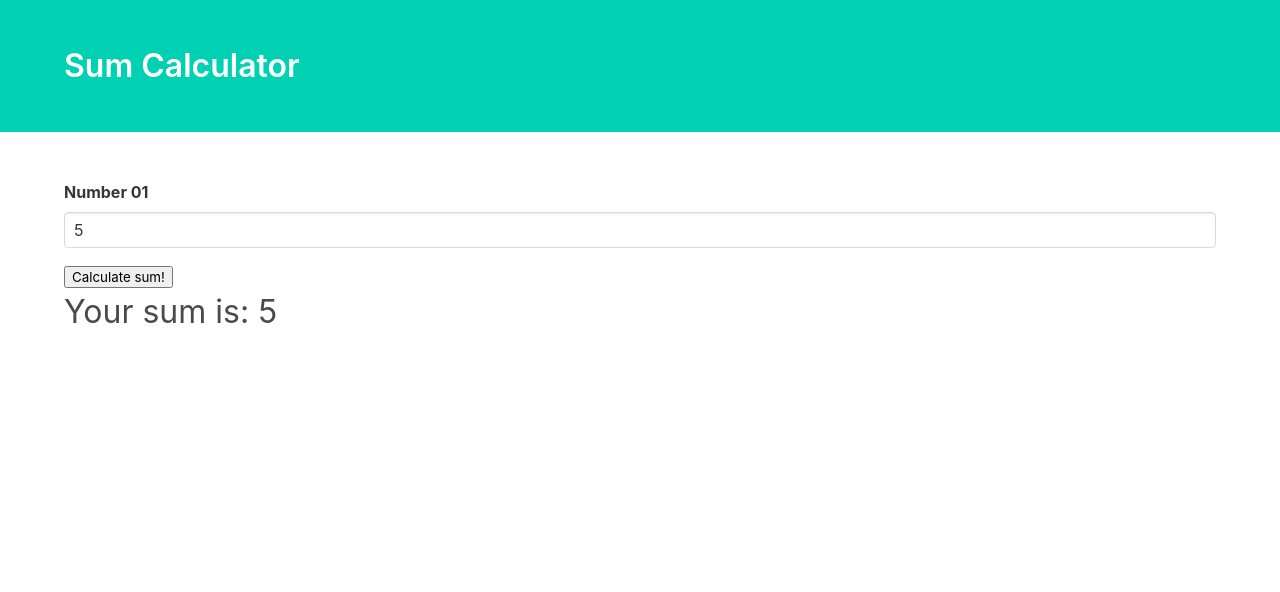
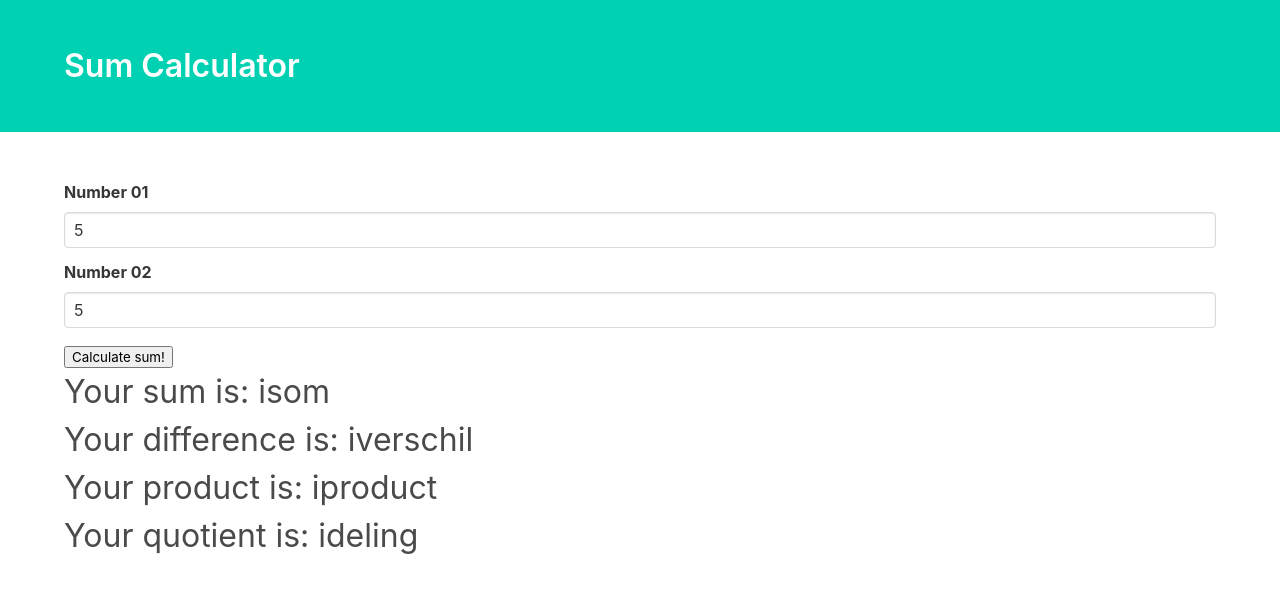
Before and after one commit to SyntraFSD/word-scrambler-api-version-simonpeeters1995, a plain HTML site: page sum-calculator/index.html in a window 1280 px wide. Drawn offline with nearby package versions, Linux system fonts and the light colour scheme.

Commit message:
Calculator afgerond

```diff
--- a/sum-calculator/index.html
+++ b/sum-calculator/index.html
@@ -27,11 +27,20 @@
                     <input class="input" type="number" id="number-01" value="5">
                 </div>
             </div>
+            <div class="field">
+                <label class="label" for="number-02">Number 02</label>
+                <div class="control">
+                    <input class="input" type="number" id="number-02" value="5">
+                </div>
+            </div>
         </div>
     </div>
     <div class="container" style="margin-top: 1rem">
         <button class="button-is-info">Calculate sum!</button>
-        <p class="is-size-3">Your sum is: <span id="result">5</span></p>
+        <p class="is-size-3">Your sum is: <span id="result1">isom</span></p>
+        <p class="is-size-3">Your difference is: <span id="result2">iverschil</span></p>
+        <p class="is-size-3">Your product is: <span id="result3">iproduct</span></p>
+        <p class="is-size-3">Your quotient is: <span id="result4">ideling</span></p>
     </div>
 </section>
 <script src="script.js"></script>
--- a/sum-calculator/script.js
+++ b/sum-calculator/script.js
@@ -12,8 +12,8 @@ function calculate () {
     let iverschil = parseInt(snumber_01.value) / parseInt(inumber_02.value);
     let fomzetting = parseFloat(verschil);
     let iresultaat = Math.round(verschil*10)/10;
-    document.getElementById('result').innerHTML = isom;
+    document.getElementById('result1').innerHTML = isom;
     document.getElementById('result2').innerHTML = iverschil;
-    document.getElementById('result3').innerHTML = iomzetting;
+    document.getElementById('result3').innerHTML = iproduct;
     document.getElementById('result4').innerHTML = iresultaat;
 }
```
